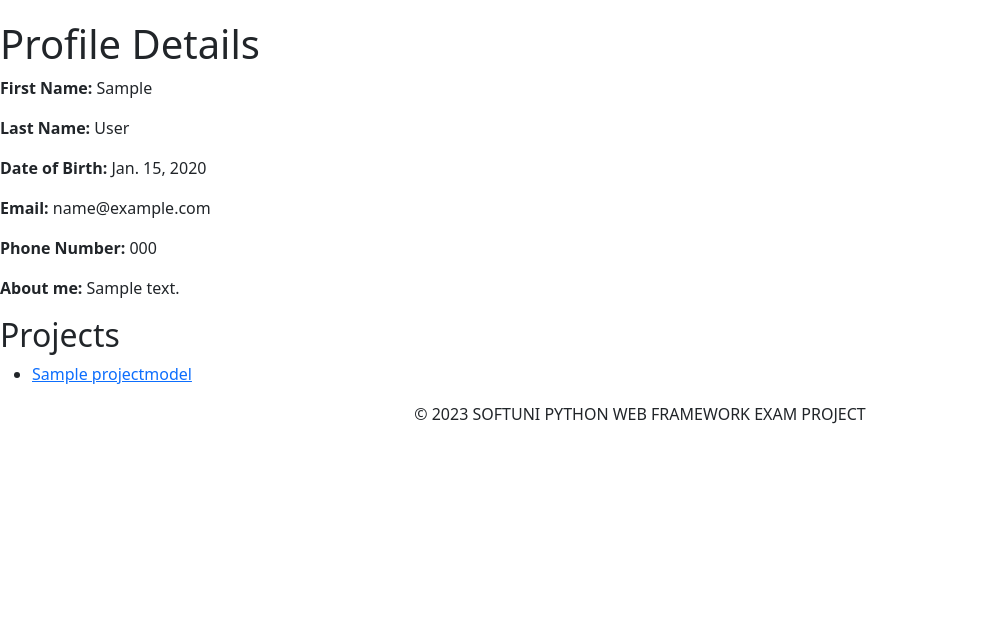
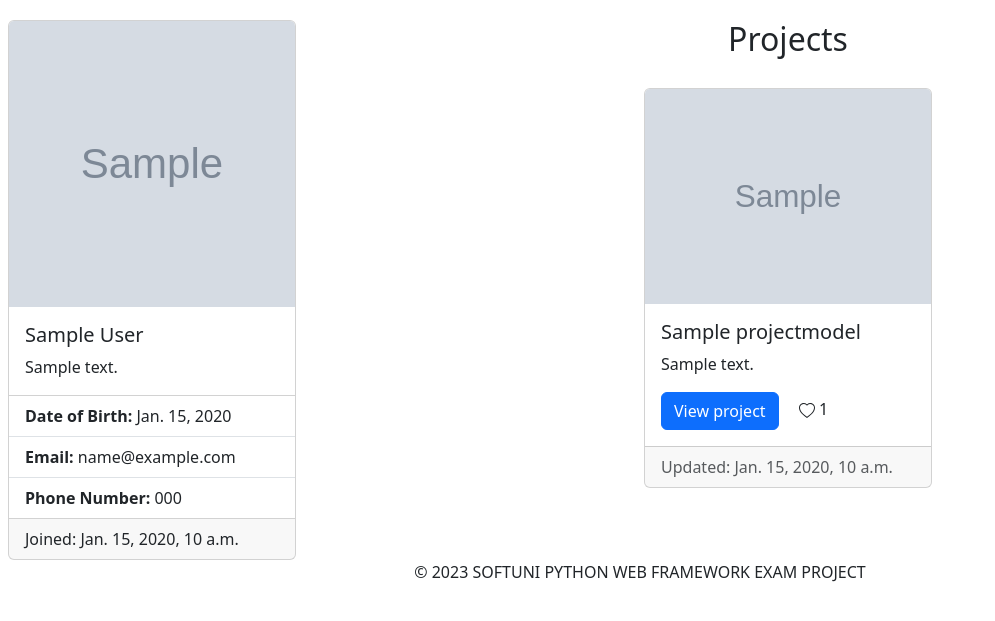
Before and after one commit to MPSokolov/Python-Web-Exam-Project, a Django app: a page that uses DIY_comunity/templates/accounts/profile-details-page.html in a window 1280 px wide. Shown: the part 56-677 px from the top of the page, without its empty margins (0-995 px from the left). Run offline with Django 4.2, Linux system fonts and the light colour scheme; tables that the repository leaves empty hold one stand-in row (values such as "Sample post"); grey boxes marked "Sample" are stand-in pictures.

Commit message:
Configured profile details page

```diff
--- a/DIY_comunity/DIY_comunity/accounts/models.py
+++ b/DIY_comunity/DIY_comunity/accounts/models.py
@@ -17,3 +17,7 @@ class ProfileModel(models.Model):
 
     def __str__(self):
         return self.user.username
+
+    @property
+    def get_full_name(self):
+        return self.first_name + " " + self.last_name
--- a/DIY_comunity/DIY_comunity/accounts/views.py
+++ b/DIY_comunity/DIY_comunity/accounts/views.py
@@ -8,6 +8,7 @@ from django.urls import reverse_lazy, reverse
 from django.views import generic as views
 from django.contrib.auth import views as auth_views, login, get_user_model
 
+from DIY_comunity.accounts.forms import ProfileForm
 from DIY_comunity.accounts.models import ProfileModel
 
 UserModel = get_user_model()
@@ -65,13 +66,16 @@ class ProfileDetailsView(views.DetailView):
         user = get_object_or_404(UserModel, username=username)
         return user.profilemodel
 
+    def get_context_data(self, **kwargs):
+        context = super().get_context_data(**kwargs)
+        context['projects'] = self.get_object().user.projectmodel_set.all()
+        return context
+
 
 class ProfileEditView(LoginRequiredMixin, views.UpdateView):
     template_name = 'accounts/profile-edit-page.html'
     model = ProfileModel
-    fields = ['first_name', 'last_name', 'date_of_birth', 'email', 'phone_number', 'about_me', 'profile_picture']
-
-    # form_class = ProjectForm
+    form_class = ProfileForm
 
     def get_object(self, queryset=None):
         return self.request.user.profilemodel
--- a/DIY_comunity/templates/accounts/profile-details-page.html
+++ b/DIY_comunity/templates/accounts/profile-details-page.html
@@ -1,20 +1,31 @@
 {% extends 'base/base.html' %}
 {% block page_content %}
 
-    <h1>Profile Details</h1>
-    <p><strong>First Name:</strong> {{ object.first_name }}</p>
-    <p><strong>Last Name:</strong> {{ object.last_name }}</p>
-    <p><strong>Date of Birth:</strong> {{ object.date_of_birth }}</p>
-    <p><strong>Email:</strong> {{ object.email }}</p>
-    <p><strong>Phone Number:</strong> {{ object.phone_number }}</p>
-    <p><strong>About me:</strong> {{ object.about_me }}</p>
-    {#<p><strong>Profile pic:</strong> {{ object.profile_picture }}</p>#}
+    <div class="d-flex align-items-start">
+        <div class="card ms-2" style="width: 18rem;">
+            {#            <img src="{{ object.profile_picture.url }}" class="card-img-top" alt="...">#}
+            <div class="square-box card-img-top">
+                <img src="{{ object.profile_picture.url }}"
+                     alt="Project Image"
+                     class="img-fluid">
+            </div>
+            <div class="card-body">
+                <h5 class="card-title">{{ object.get_full_name }}</h5>
+                <p class="card-text">{{ object.about_me }}</p>
+            </div>
+            <ul class="list-group list-group-flush">
+                <li class="list-group-item"><strong>Date of Birth:</strong> {{ object.date_of_birth }}</li>
+                <li class="list-group-item"><strong>Email:</strong> {{ object.email }}</li>
+                <li class="list-group-item"><strong>Phone Number:</strong> {{ object.phone_number }}</li>
+            </ul>
+            <div class="card-footer">
+                Joined: {{ object.user.date_joined }}
+            </div>
+        </div>
 
-    <h2>Projects</h2>
-    <ul>
-        {% for project in object.user.projectmodel_set.all %}
-            <li><a href="{% url 'project details' project.slug %}">{{ project.title }}</a></li>
-        {% endfor %}
-    </ul>
-
+        <div class="d-flex flex-column align-items-center ms-auto me-auto">
+            <h2 style="margin-bottom: 30px;">Projects</h2>
+            {% include 'base/project-cards-grid.html' %}
+        </div>
+    </div>
 {% endblock %}
```
Also changed, not shown: DIY_comunity/DIY_comunity/accounts/forms.py (added, +20 -0 lines), DIY_comunity/templates/categories/category-projects-list-page.html (+0 -8 lines), DIY_comunity/media/profile_pics/03-Only-Yesterday.jpg (added), DIY_comunity/media/profile_pics/Minecraft_brewing_en.png (added), DIY_comunity/media/profile_pics/diablo-3-wallpaper-game-monster-mug-dark-wallpapers.jpg (added), DIY_comunity/media/profile_pics/diablo-3-wallpaper-game-monster-mug-dark-wallpapers_zToB2Eo.jpg (added).
